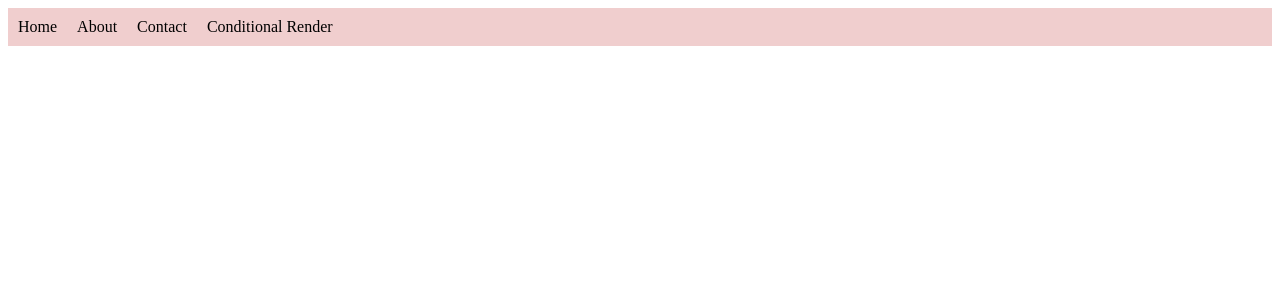
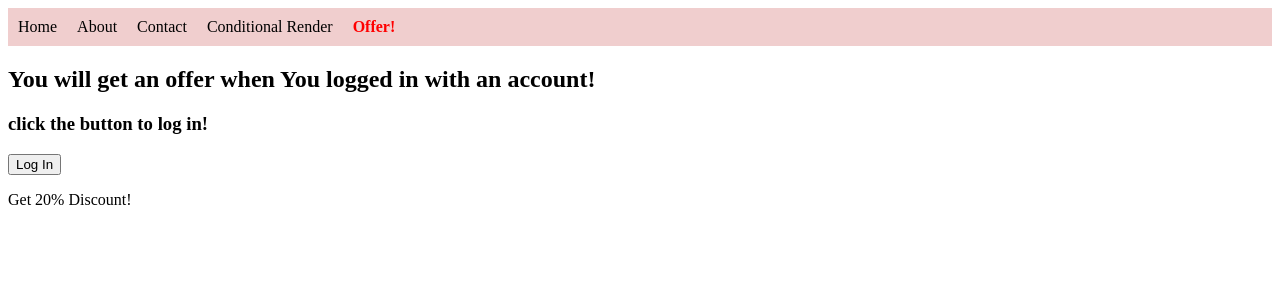
Before and after one commit to pritam-b-dev/reactRouterPractice, a React (Vite) app: page /offerdisplaying in a window 1280 px wide. Shown: the top 300 px of the page. Built offline with nearby package versions, Linux system fonts and the light colour scheme.

Commit message:
getting conditional offer by clicking to a button!

```diff
--- a/src/App.jsx
+++ b/src/App.jsx
@@ -6,6 +6,7 @@ import Navbar from "./Navbar";
 import { useState } from "react";
 import ConditionalRendering from "./ConditionalRendering";
 import PostDetails from "./PostDetails";
+import OfferDisplaying from "./OfferDisplaying";
 
 function App() {
   const [user, setUser] = useState("");
@@ -21,6 +22,7 @@ function App() {
           element={<ConditionalRendering />}
         />
         <Route path="/conditionalrendering/:id" element={<PostDetails />} />
+        <Route path="/offerdisplaying" element={<OfferDisplaying />} />
       </Routes>
     </>
   );
--- a/src/Navbar.jsx
+++ b/src/Navbar.jsx
@@ -30,6 +30,9 @@ const Navbar = () => {
       <NavLink style={navStyle} to="/conditionalrendering" end>
         Conditional Render
       </NavLink>
+      <NavLink style={navStyle} to="/offerdisplaying" end>
+        Offer!
+      </NavLink>
     </nav>
   );
 };
--- /dev/null
+++ b/src/OfferDisplaying.jsx
@@ -0,0 +1,27 @@
+import React, { useState } from "react";
+
+const OfferDisplaying = () => {
+  const [isLogged, setIsLogged] = useState(false);
+  return (
+    <div>
+      <h2>You will get an offer when You logged in with an account!</h2>
+      {isLogged ? (
+        <h3>You are now logged in!</h3>
+      ) : (
+        <h3>click the button to log in!</h3>
+      )}
+
+      <button onClick={() => setIsLogged(!isLogged)}>
+        {isLogged ? "Log Out" : "Log In"}
+      </button>
+
+      {isLogged ? (
+        <p>Congratulations! You got 20% Discount!</p>
+      ) : (
+        <p>Get 20% Discount!</p>
+      )}
+    </div>
+  );
+};
+
+export default OfferDisplaying;
```
